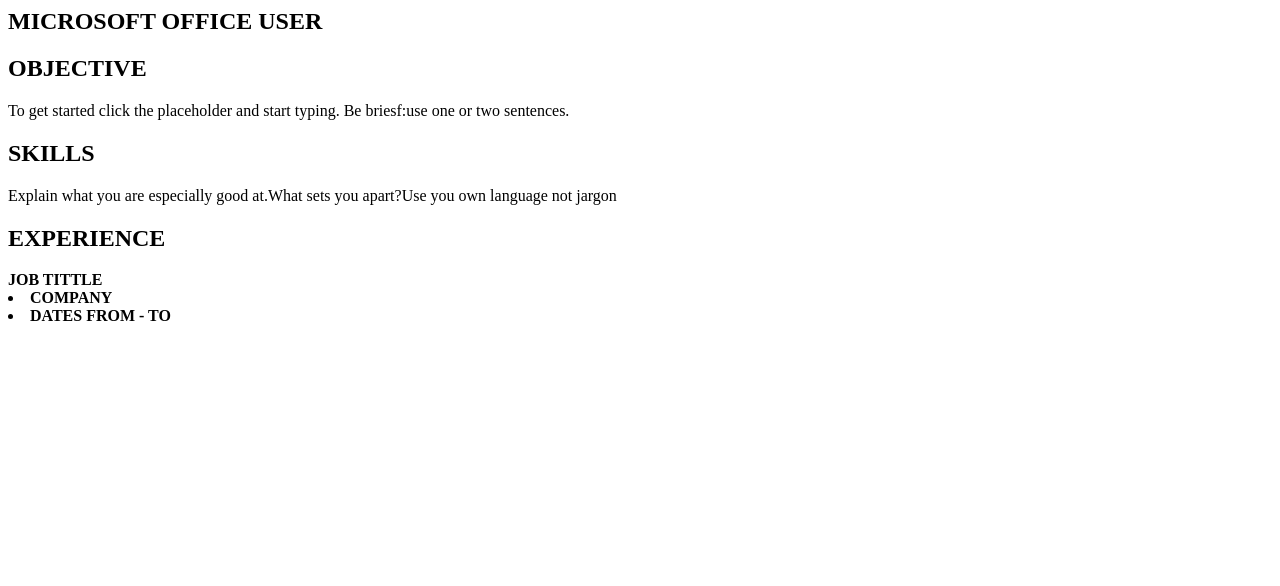
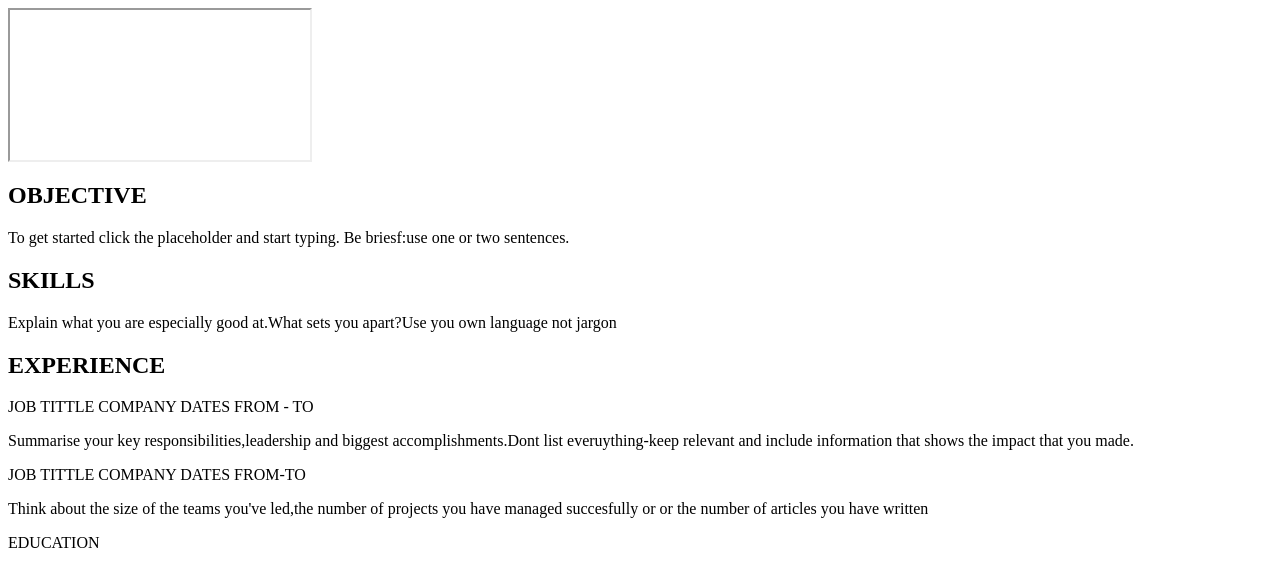
Before and after one commit to ResegoMolefe/resume, a plain HTML site: page index.html in a window 1280 px wide. Drawn offline with Linux system fonts and the light colour scheme.

Commit message:
Update index.html

```diff
--- a/index.html
+++ b/index.html
@@ -1,10 +1,11 @@
 <!DOCTYPE.html>
 <html>
     <head>
+        <iframe>
 
                  <h2>MICROSOFT OFFICE USER</h2>
     <meta charset = "UFT-8"
-
+          </iframe>
     </head>
     <body>
         <div>
@@ -16,5 +17,12 @@
             <h2>SKILLS</h2>
             <p>Explain what you are especially good at.What sets you apart?Use you own language not jargon</p>
             </div>
+
             <h2>EXPERIENCE</h2>
-            <b>JOB TITTLE<li>COMPANY<li>DATES FROM - TO</b>
+            <tittle>JOB TITTLE COMPANY DATES FROM - TO</tittle>
+          <p>Summarise your key responsibilities,leadership and biggest accomplishments.Dont list everuything-keep
+              relevant and include information that shows the impact that you made.</p>
+            <tittle>JOB TITTLE COMPANY DATES FROM-TO</tittle>
+            <p>Think about the size of the teams you've led,the number of projects you have managed succesfully or
+                or the number of articles you have written</P
+            <h2>EDUCATION</2>
```
